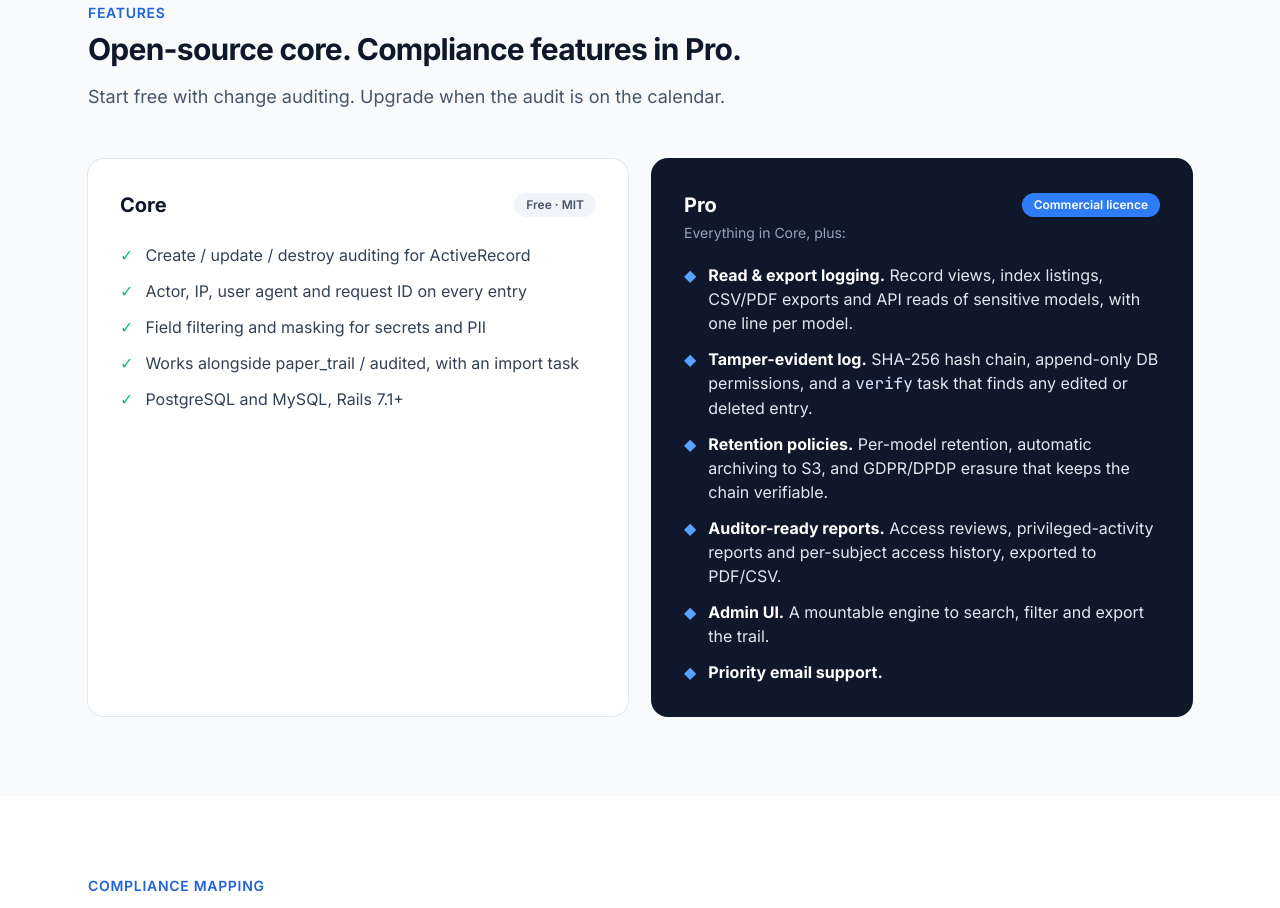
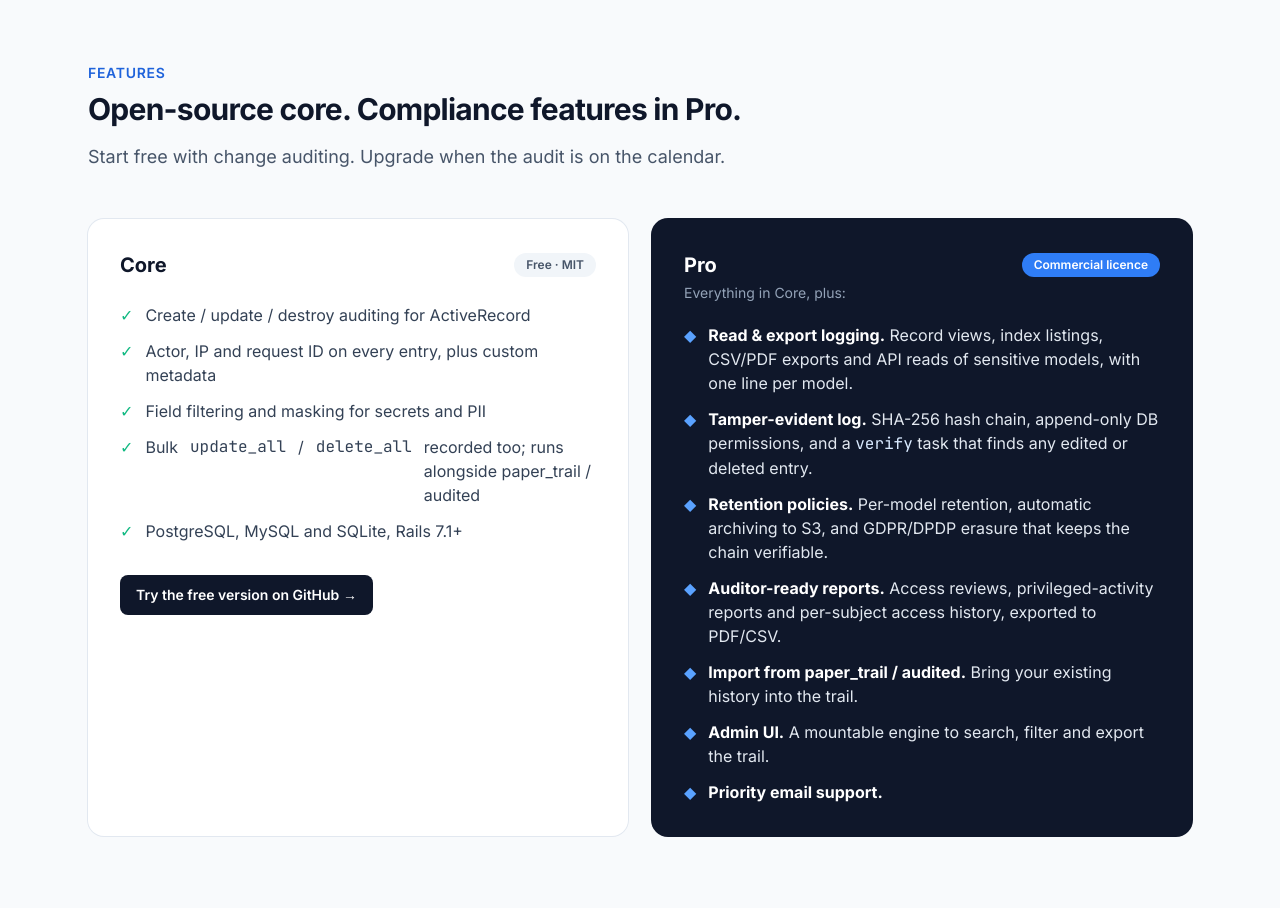
Before and after one commit to steadybytehq/steadybytehq.github.io, a plain HTML site: page sealedtrail/index.html in a window 1280 px wide. Shown: the part 1323-2231 px from the top of the page. Drawn offline with nearby package versions, Linux system fonts and the light colour scheme.

Commit message:
SealedTrail: link the free version on GitHub; align Core list with v0.1.0

```diff
--- a/sealedtrail/index.html
+++ b/sealedtrail/index.html
@@ -55,7 +55,8 @@
       </p>
       <div class="mt-8 flex flex-wrap gap-3">
         <a href="mailto:steadybyte.hq@gmail.com?subject=SealedTrail%20early%20access" class="rounded-lg bg-brand-500 px-6 py-3 font-semibold text-white shadow-lg shadow-brand-500/30 hover:bg-brand-600">Pre-order for $499/yr</a>
-        <a href="#features" class="rounded-lg px-6 py-3 font-semibold text-white ring-1 ring-white/20 hover:bg-white/10">See what's included →</a>
+        <a href="https://github.com/steadybytehq/sealed_trail" class="rounded-lg px-6 py-3 font-semibold text-white ring-1 ring-white/20 hover:bg-white/10">Try the free version on GitHub</a>
+        <a href="#features" class="rounded-lg px-6 py-3 font-semibold text-slate-300 hover:text-white">See what's included →</a>
       </div>
       <p class="mt-4 text-sm text-slate-400">Beta for founding customers in December 2026, v1.0 by 31 January 2027, or a full refund. Lives in your own database: no SaaS, no data leaves your app.</p>
     </div>
@@ -119,11 +120,12 @@ $ bin/rails sealed_trail:verify
         <div class="flex items-center justify-between"><h3 class="text-xl font-bold text-slate-900">Core</h3><span class="rounded-full bg-slate-100 px-3 py-1 text-xs font-semibold text-slate-600">Free · MIT</span></div>
         <ul class="mt-6 space-y-3 text-slate-700">
           <li class="flex gap-3"><span class="text-emerald-500">✓</span> Create / update / destroy auditing for ActiveRecord</li>
-          <li class="flex gap-3"><span class="text-emerald-500">✓</span> Actor, IP, user agent and request ID on every entry</li>
+          <li class="flex gap-3"><span class="text-emerald-500">✓</span> Actor, IP and request ID on every entry, plus custom metadata</li>
           <li class="flex gap-3"><span class="text-emerald-500">✓</span> Field filtering and masking for secrets and PII</li>
-          <li class="flex gap-3"><span class="text-emerald-500">✓</span> Works alongside paper_trail / audited, with an import task</li>
-          <li class="flex gap-3"><span class="text-emerald-500">✓</span> PostgreSQL and MySQL, Rails 7.1+</li>
+          <li class="flex gap-3"><span class="text-emerald-500">✓</span> Bulk <code>update_all</code> / <code>delete_all</code> recorded too; runs alongside paper_trail / audited</li>
+          <li class="flex gap-3"><span class="text-emerald-500">✓</span> PostgreSQL, MySQL and SQLite, Rails 7.1+</li>
         </ul>
+        <a href="https://github.com/steadybytehq/sealed_trail" class="mt-8 inline-block rounded-lg bg-slate-900 px-4 py-2.5 text-sm font-semibold text-white hover:bg-slate-700">Try the free version on GitHub →</a>
       </div>
       <div class="relative rounded-2xl bg-slate-900 p-8 text-slate-200 ring-1 ring-slate-900">
         <div class="flex items-center justify-between"><h3 class="text-xl font-bold text-white">Pro</h3><span class="rounded-full bg-brand-500 px-3 py-1 text-xs font-semibold text-white">Commercial licence</span></div>
@@ -133,6 +135,7 @@ $ bin/rails sealed_trail:verify
           <li class="flex gap-3"><span class="text-brand-400">◆</span><span><b class="text-white">Tamper-evident log.</b> SHA-256 hash chain, append-only DB permissions, and a <code class="text-brand-100">verify</code> task that finds any edited or deleted entry.</span></li>
           <li class="flex gap-3"><span class="text-brand-400">◆</span><span><b class="text-white">Retention policies.</b> Per-model retention, automatic archiving to S3, and GDPR/DPDP erasure that keeps the chain verifiable.</span></li>
           <li class="flex gap-3"><span class="text-brand-400">◆</span><span><b class="text-white">Auditor-ready reports.</b> Access reviews, privileged-activity reports and per-subject access history, exported to PDF/CSV.</span></li>
+          <li class="flex gap-3"><span class="text-brand-400">◆</span><span><b class="text-white">Import from paper_trail / audited.</b> Bring your existing history into the trail.</span></li>
           <li class="flex gap-3"><span class="text-brand-400">◆</span><span><b class="text-white">Admin UI.</b> A mountable engine to search, filter and export the trail.</span></li>
           <li class="flex gap-3"><span class="text-brand-400">◆</span><span><b class="text-white">Priority email support.</b></span></li>
         </ul>
```
